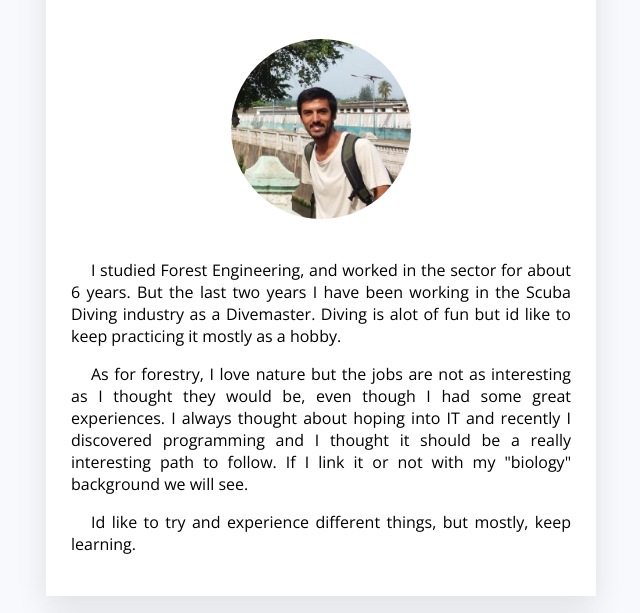
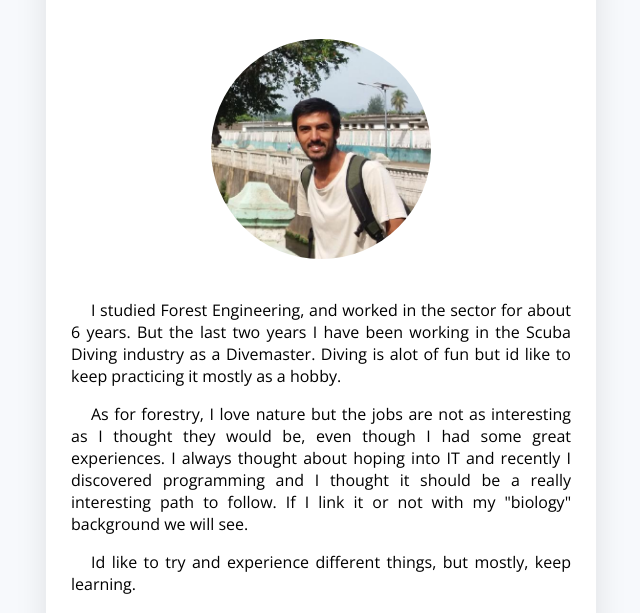
Before and after one commit to mrcabral/profile, a plain HTML site: page index.html in a window 1280 px wide. Shown: the part 107-720 px from the top of the page, without its empty margins (319-959 px from the left). Drawn offline with nearby package versions, Linux system fonts and the light colour scheme.

Commit message:
picture bigger

```diff
--- a/index.html
+++ b/index.html
@@ -12,7 +12,7 @@
     <div class="container">
       <div class="card">
         <h1>Hey, I'm Miguel</h1>
-        <img src="images/profile_pic.jpeg" class="img-circle" width="180px" alt="Miguel Cabral">
+        <img src="images/profile_pic.jpeg" class="img-circle" width="220px" alt="Miguel Cabral">
         <p>  I studied Forest Engineering, and worked in the sector for
          about 6 years. But the last two years I have been working in the Scuba Diving
          industry as a Divemaster. Diving is alot of fun but id like to keep practicing
```
